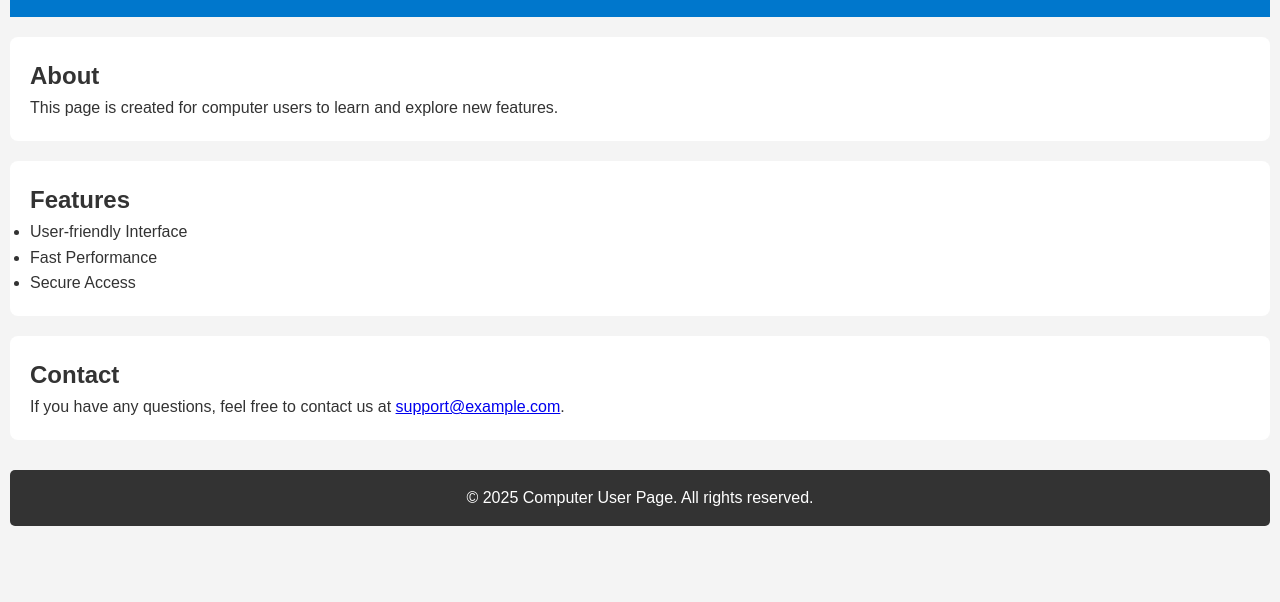
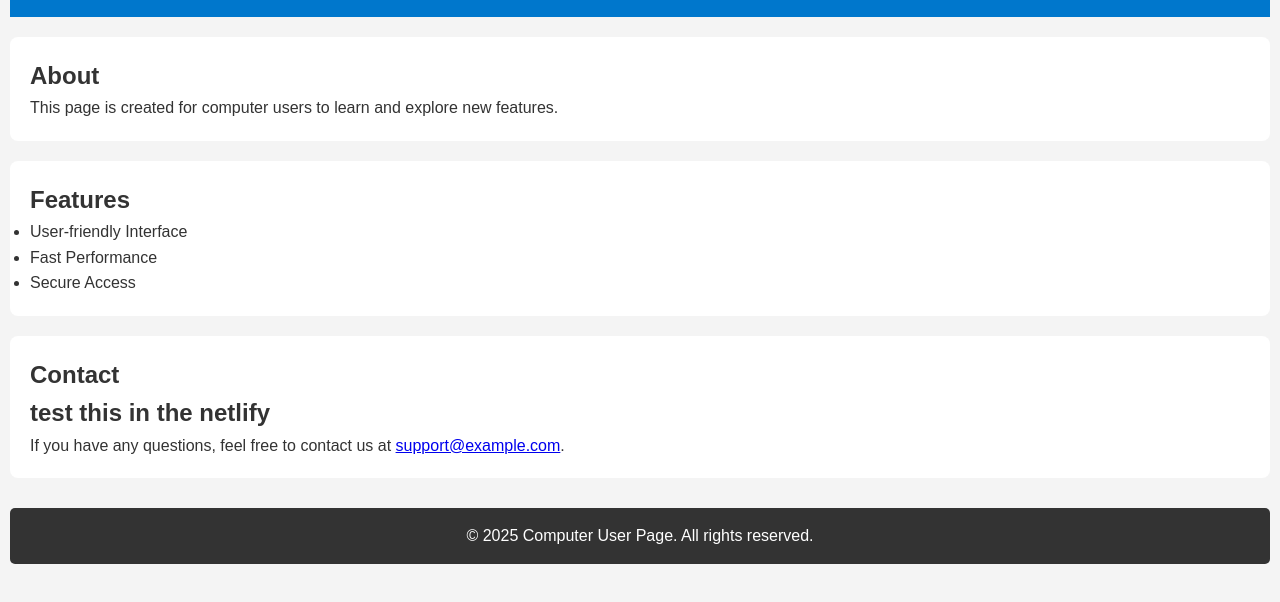
Before and after one commit to shabirahmadsadaat/test2, a plain HTML site: page index.html in a window 1280 px wide. Shown: the part 120-722 px from the top of the page. Drawn offline with Linux system fonts and the light colour scheme.

Commit message:
index update

```diff
--- a/index.html
+++ b/index.html
@@ -35,6 +35,7 @@
 
   <section id="contact">
     <h2>Contact</h2>
+    <h1>  test this in the netlify</h1>
     <p>If you have any questions, feel free to contact us at <a href="mailto:support@example.com">support@example.com</a>.</p>
   </section>
 
```
